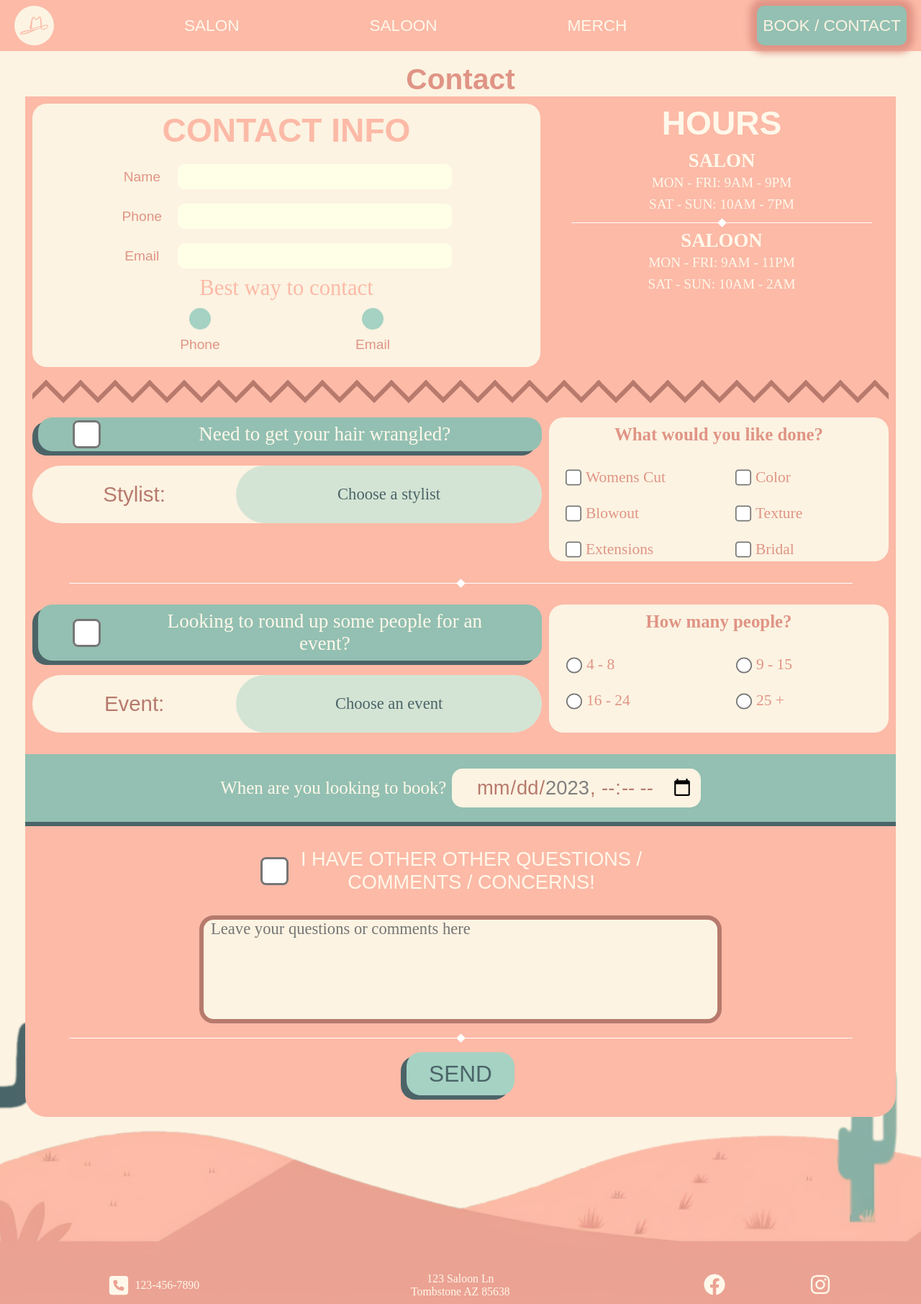
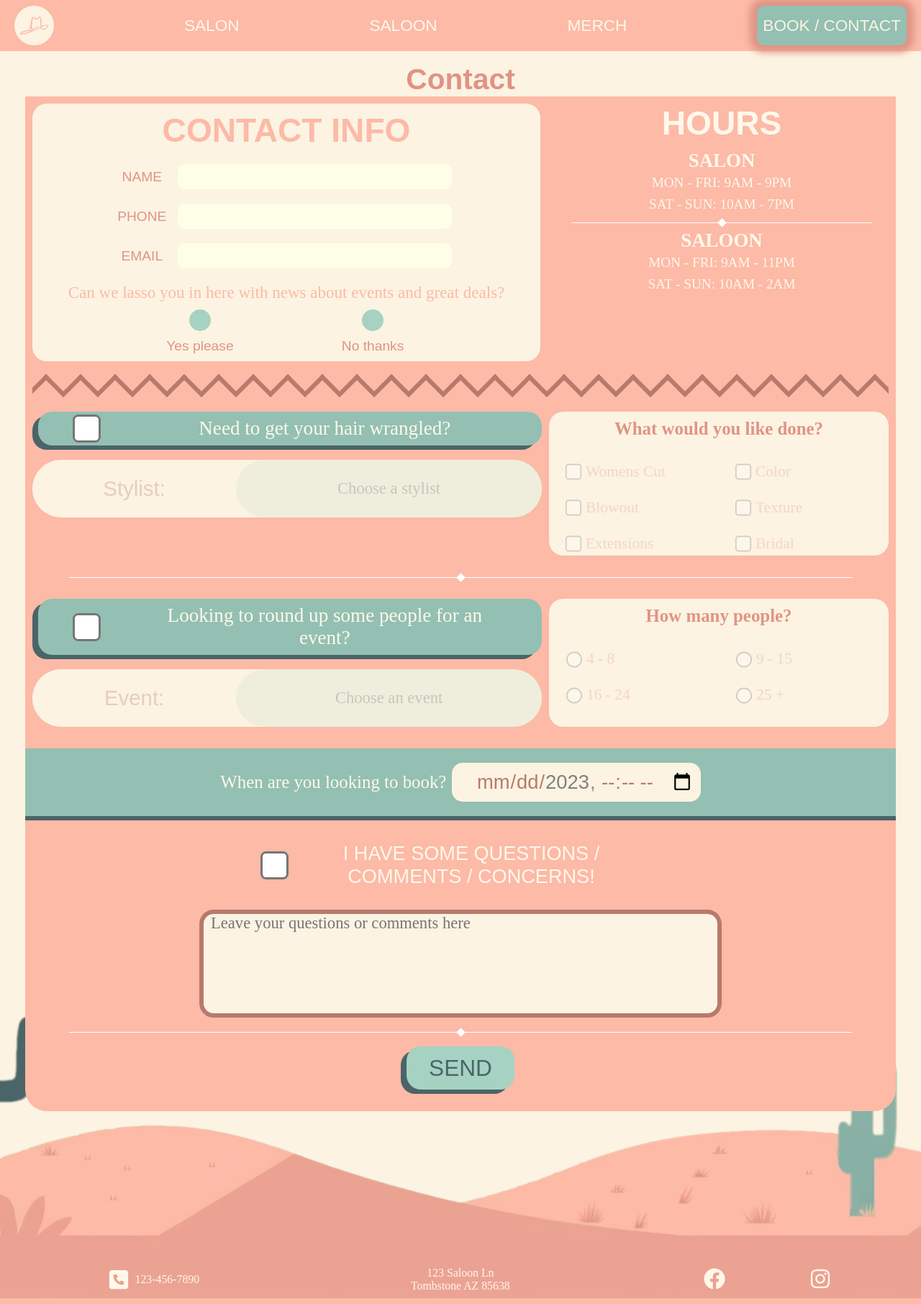
Before and after one commit to kjacobsen327/kjacobsen327.github.io, a PHP site: page /salon_saloon/contact.html in a window 1280 px wide. Shown: the whole page at 72% size. Run offline with PHP 8.4, Linux system fonts and the light colour scheme; some libraries are stand-ins or nearby versions; some web fonts are replaced.

Commit message:
Add files via upload

```diff
--- a/salon_saloon/contact.html
+++ b/salon_saloon/contact.html
@@ -62,28 +62,28 @@ Business Name: Salon Saloon
                     <div class="inner_container">
                         <h3>CONTACT INFO</h3>
                         <div>
-                            <label for="fname">Name</label>
+                            <label for="fname">NAME</label>
                             <input class="text" type="text" id="fname" name="fname">
                         </div>
 
                         <div>
-                            <label for="phone">Phone</label>
+                            <label for="phone">PHONE</label>
                             <input class="text" type="tel" id="phone" name="phone">
                         </div>
                         <div>
-                            <label for="email">Email</label>
+                            <label for="email">EMAIL</label>
                             <input class="text" type="email" id="email" name="email">
                         </div>
 
-                        <p>Best way to contact</p>
-                        <div class="contact_option">
+                        <p>Can we lasso you in here with news about events and great deals? </p>
+                        <div class="subscribe_option">
                             <div class="button_option">
-                                <input type="radio" id="phone_option" name="contact_option">
-                                <label for="phone_option">Phone</label>
+                                <input type="radio" id="yes_option" name="subscribe_option">
+                                <label for="yes_option">Yes please</label>
                             </div>
                             <div class="button_option">
-                                <input type="radio" id="email_option" name="contact_option">
-                                <label for="email_option">Email</label>
+                                <input type="radio" id="no_option" name="subscribe_option">
+                                <label for="no_option">No thanks</label>
                             </div>
                         </div>
                     </div>
@@ -99,6 +99,8 @@ Business Name: Salon Saloon
                                 <li>SAT - SUN: 10AM - 7PM</li>
                             </ul>
                         </div>
+
+                        <!-- this is the line separating the salon and saloon hours -->
                         <div class="spacer">
                             <div class="line">
                                 <div class="square"></div>
@@ -117,36 +119,44 @@ Business Name: Salon Saloon
             </section>
 
             <!-- zig zag divider -->
+            <!-- I made it by using box shadow on squares that are rotated 45 degrees -->
             <div class="divider">
                 <div>
                     <span></span><span></span><span></span><span></span><span></span><span></span><span></span><span></span><span></span><span></span><span></span><span></span><span></span><span></span><span></span><span></span><span></span><span></span><span></span><span></span><span></span><span></span><span></span><span></span><span></span><span></span>
                 </div>
             </div>
 
+            <!-- option to book a salon appointment -->
             <section class="salon booking_options">
                 <div class="option_outer_container">
 
                     <div class="option_top_container">
                         <div class="checkbox_container">
-                            <label for="salon_option">
-                                <input type="checkbox" id="salon_option" name="salon_option"
-                                    onchange="changeThis(this)">
+                            <label for="salon_check">
+                                <input type="checkbox" id="salon_check" name="salon_check"
+                                    onchange="unlockStylistOptions()">
                                 <span>Need to get your hair wrangled?</span>
                             </label>
                         </div>
                     </div>
 
+                    <div class="option_choice_container">
 
-                    <div class="option_choice_container">
+                        <!-- this is to block the stylists selection until the book salon checkmark is checked -->
+                        <span id="stylistsBlocker" class="blocker"></span>
 
                         <div class="choose_text">
                             Stylist:
                         </div>
-                        <div class="option_selection_container">Choose a stylist
-                            <div class="options_menu">
 
+                        <div class="option_selection_container">
+                            Choose a stylist
+
+                            <!-- menu positioned above the selection container when hovered over -->
+                            <!-- menu is hidden until the salon booking checkmark is checked -->
+                            <div class="options_menu" id="stylist_options">
                                 <label for="stylist_1">
-                                    <input type="radio" id="stylist_1" name="stylist" disabled>
+                                    <input class="stylist" type="radio" id="stylist_1" name="stylist">
                                     <div class="option">
                                         <div>
                                             <img src="images/bobby.jpg">
@@ -155,7 +165,7 @@ Business Name: Salon Saloon
                                     </div>
                                 </label>
                                 <label for="stylist_2">
-                                    <input type="radio" id="stylist_2" name="stylist" disabled>
+                                    <input type="radio" id="stylist_2" name="stylist">
                                     <div class="option">
                                         <div>
                                             <img src="images/contact/ruby.png">
@@ -207,57 +217,60 @@ Business Name: Salon Saloon
 
                 </div>
 
-                <div class="multi_option_outer_container">
+                <div class="multi_check_outer_container">
+
                     <h4>What would you like done?</h4>
-                    <div class="multi_option_container">
+                    <div class="multi_check_container">
+
+                        <!-- this will block the salon services multiple checkbox until the salon booking option is checked -->
+                        <span id="servicesBlocker" class="blocker"></span>
+
                         <div>
-                            <input type="checkbox" id="service-1" />
-                            <label for="service-1">
+                            <input type="checkbox" id="service_1" class="serviceCheck">
+                            <label for="service_1">
                                 Womens Cut
                             </label>
                         </div>
                         <div>
-                            <input type="checkbox" id="service-2" />
-                            <label for="service-2">
+                            <input type="checkbox" id="service_2" class="serviceCheck">
+                            <label for="service_2">
                                 Color
                             </label>
                         </div>
                         <div>
-                            <input type="checkbox" id="service-3" />
-                            <label for="service-3">
+                            <input type="checkbox" id="service_3" class="serviceCheck">
+                            <label for="service_3">
                                 Blowout
                             </label>
                         </div>
                         <div>
-                            <input type="checkbox" id="service-4" />
-                            <label for="service-4">
+                            <input type="checkbox" id="service_4" class="serviceCheck">
+                            <label for="service_4">
                                 Texture
                             </label>
                         </div>
                         <div>
-                            <input type="checkbox" id="service-5" />
-
-                            <label for="service-5">
+                            <input type="checkbox" id="service_5" class="serviceCheck">
+                            <label for="service_5">
                                 Extensions
                             </label>
                         </div>
                         <div>
-                            <input type="checkbox" id="service-6" />
+                            <input type="checkbox" id="service_6" class="serviceCheck">
 
-                            <label for="service-6">
+                            <label for="service_6">
                                 Bridal
                             </label>
                         </div>
                         <div>
-                            <input type="checkbox" id="service-7" />
-                            <label for="service-7">
+                            <input type="checkbox" id="service_7" class="serviceCheck">
+                            <label for="service_7">
                                 Mens Cut
                             </label>
                         </div>
                         <div>
-                            <input type="checkbox" id="service-8" />
-
-                            <label for="service-8">
+                            <input type="checkbox" id="service_8" class="serviceCheck">
+                            <label for="service_8">
                                 Other
                             </label>
                         </div>
@@ -271,27 +284,33 @@ Business Name: Salon Saloon
                 </div>
             </div>
 
-            <section class="saloon booking_options">
+            <section class="event booking_options">
                 <div class="option_outer_container">
 
                     <div class="option_top_container">
+
                         <div class="checkbox_container">
-                            <label for="saloon_option">
-                                <input type="checkbox" id="saloon_option" name="saloon_option">
+                            <label for="event_check">
+                                <input type="checkbox" id="event_check" name="event_check"
+                                    onchange="unlockEventOptions(this)">
                                 <span>Looking to round up some people for an event?</span>
                             </label>
                         </div>
                     </div>
 
+                    <div class="option_choice_container">
 
-                    <div class="option_choice_container">
+                        <!-- this is to block the events selection until the book salon checkmark is checked -->
+                        <span id="eventsBlocker" class="blocker"></span>
 
                         <div class="choose_text">
                             <p>Event:</p>
                         </div>
-                        <div class="option_selection_container">Choose an event
-                            <div class="options_menu">
 
+                        <div class="option_selection_container">
+                            Choose an event
+
+                            <div class="options_menu" id="event_options">
                                 <label for="event_1">
                                     <input type="radio" id="event_1" name="event">
                                     <div class="option">
@@ -345,29 +364,34 @@ Business Name: Salon Saloon
 
                 </div>
 
-                <div class="multi_option_outer_container">
+                <div class="multi_check_outer_container">
                     <h4>How many people?</h4>
-                    <div class="multi_option_container">
+
+                    <div class="multi_check_container">
+
+                        <!-- this will block the guest number multiple checkbox until the salon booking option is checked -->
+                        <span id="guestsBlocker" class="blocker"></span>
+
                         <div>
-                            <input type="radio" id="guest_option-1" name="guest_number" value="4 - 8">
+                            <input type="radio" id="guest_option-1" name="guest_number" value="4 - 8" class="guestCheck">
                             <label for="guest_option-1">
                                 4 - 8
                             </label>
                         </div>
                         <div>
-                            <input type="radio" id="guest_option-2" name="guest_number" value="9 - 15">
+                            <input type="radio" id="guest_option-2" name="guest_number" value="9 - 15" class="guestCheck">
                             <label for="guest_option-2">
                                 9 - 15
                             </label>
                         </div>
                         <div>
-                            <input type="radio" id="guest_option-3" name="guest_number" value="16 - 24">
+                            <input type="radio" id="guest_option-3" name="guest_number" value="16 - 24" class="guestCheck">
                             <label for="guest_option-3">
                                 16 - 24
                             </label>
                         </div>
                         <div>
-                            <input type="radio" id="guest_option-4" name="guest_number" value="25 +">
+                            <input type="radio" id="guest_option-4" name="guest_number" value="25 +" class="guestCheck">
                             <label for="guest_option-4">
                                 25 +
                             </label>
@@ -389,7 +413,7 @@ Business Name: Salon Saloon
             <section class="comments">
                 <label for="comments_check">
                     <input type="checkbox" id="comments_check" name="comments">
-                    <span>I have other other questions / comments / concerns!</span>
+                    <span>I have some questions / comments / concerns!</span>
                 </label>
                 <textarea id="text_area" name="text_area"
                     placeholder="Leave your questions or comments here"></textarea>
@@ -443,25 +467,7 @@ Business Name: Salon Saloon
         crossorigin="anonymous" referrerpolicy="no-referrer">
         </script>
 
-    <script>
-        function changeThis(sender) {
-            if (document.getElementById('salon_option').checked) {
-                document.getElementById("stylist_1").removeAttribute('disabled');
-                document.getElementById("stylist_2").removeAttribute('disabled');
-
-            }
-            else {
-
-
-                document.getElementById("stylist_1").disabled = true;
-                document.getElementById("stylist_1").checked = false;
-
-                document.getElementById("stylist_2").disabled = true;
-                document.getElementById("stylist_2").checked = false;
-
-
-            }
-        }
+    <script src="js/javascript.js">
     </script>
 
 
--- a/salon_saloon/styles/styles.css
+++ b/salon_saloon/styles/styles.css
@@ -587,7 +587,8 @@ input.text:focus {
 
 .contact_info_container p {
     text-align: center;
-    font-size: 1.6em;
+    font-size: 1.2em;
+    padding: 10px;
 }
 
 .inner_container div.radio {
@@ -595,28 +596,28 @@ input.text:focus {
     justify-content: space-evenly;
 }
 
-.contact_option div.button_option {
+.subscribe_option div.button_option {
     display: flex;
     justify-content: center;
 }
 
-.contact_option label {
+.subscribe_option label {
     cursor: pointer;
     display: flex;
     flex-direction: column;
     align-items: center;
     gap: 10px;
-    margin: 10px;
+    min-width: 110px;
 }
 
 /* radio button style I liked that I found online */
 /* I changed the code a little bit to make it more styled to my site */
 /* https://www.sliderrevolution.com/resources/styling-radio-buttons/ */
-.contact_option input {
+.subscribe_option input {
     display: none;
 }
 
-.contact_option label:before {
+.subscribe_option label:before {
     content: '';
     display: inline-block;
     height: 30px;
@@ -628,7 +629,7 @@ input.text:focus {
         background .3s ease;
 }
 
-.contact_option input:checked+label:before {
+.subscribe_option input:checked+label:before {
     box-shadow: inset 0px 3px 0 2px #4b6468;
     background: #93c0b2;
 }
@@ -640,13 +641,11 @@ input.text:focus {
 /* properties for hours section */
 div.hours_container {
     width: 40%;
-    align-items: center;
-}
-
-div.hours {
+    /* align-items: center; */
+    display: flex;
+    flex-direction: column;
     text-align: center;
 }
-
 div.hours_container ul {
     padding: 0;
 }
@@ -771,6 +770,15 @@ section.booking_options .option_outer_container {
     background-color: #fcf3e2;
     border-radius: 40px;
 }
+
+.option_choice_container .blocker {
+    position: absolute;
+    height: 100%;
+    width: 100%;
+    background-color: #fcf3e2af;
+    z-index: 1;
+    border-radius: 40px;
+}
 .choose_text {
     font-family: 'Hammersmith One', sans-serif;
     color: #b77a6d;
@@ -808,6 +816,7 @@ section.booking_options .option_outer_container {
     font-size: .9em;
     background-color: #def9f095;
     border-radius: 30px;
+    display: none;
 }
 .options_menu input {
     display: none;
@@ -868,7 +877,7 @@ section.booking_options .option_outer_container {
 
 
 /* multiple checkbox container for salon services / guest numbers */
-.multi_option_outer_container {
+.multi_check_outer_container {
     background-color: #fcf3e2;
     width: 40%;
     margin-left: 10px;
@@ -877,24 +886,33 @@ section.booking_options .option_outer_container {
     color: #e09485;
 }
 
-.salon .multi_option_outer_container {
+.salon .multi_check_outer_container {
     overflow-y: scroll;
 }
 
-.multi_option_outer_container h4 {
+.multi_check_outer_container h4 {
     margin: 10px 0 20px 0;
     font-size: 1.1em;
     text-align: center;
 }
 
-.multi_option_container {
+.multi_check_container {
     width: 100%;
     display: flex;
     flex-flow: row wrap;
     justify-content: space-evenly;
+    position: relative;
 }
 
-.multi_option_container div {
+.multi_check_container .blocker {
+    position: absolute;
+    height: 100%;
+    width: 100%;
+    background-color: #fcf3e2af;
+    z-index: 1;
+}
+
+.multi_check_container div {
     display: flex;
     align-items: center;
     height: 50px;
@@ -902,13 +920,13 @@ section.booking_options .option_outer_container {
     padding-left: 20px;
 }
 
-.multi_option_container label {
+.multi_check_container label {
     font-size: .95em;
     display: block;
     padding-left: 4px;
 }
 
-.multi_option_container input {
+.multi_check_container input {
     display: block;
     width: 20px;
     accent-color: #b77a6d;
@@ -916,25 +934,25 @@ section.booking_options .option_outer_container {
 }
 
 
-/* section for saloon booking options */
-section.saloon.booking_options {
+/* section for event booking options */
+section.event.booking_options {
     margin-bottom: 20px;
 }
 
-section.saloon .multi_option_outer_container {
+section.event .multi_check_outer_container {
     height: auto;
 }
 
-section.saloon .multi_option_container {
+section.event .multi_check_container {
     height: auto;
 }
 
-/* section.saloon .multi_option_container input:focus, */
-section.saloon .multi_option_container input:checked {
+/* section.event .multi_check_container input:focus, */
+section.event .multi_check_container input:checked {
     transform: scale(2.2);
 }
 
-section.saloon .options_menu img {
+section.event .options_menu img {
     background-color: #fcbaa7;
 }
 
@@ -1185,7 +1203,7 @@ footer .sm_icons .icon:active {
         width: 100%;
     }
 
-    .multi_option_outer_container {
+    .multi_check_outer_container {
         width: 100%;
         margin-top: 10px;
         margin-left: 0;
```
Also changed, not shown: salon_saloon/js/javascript.js (added, +47 -0 lines).
